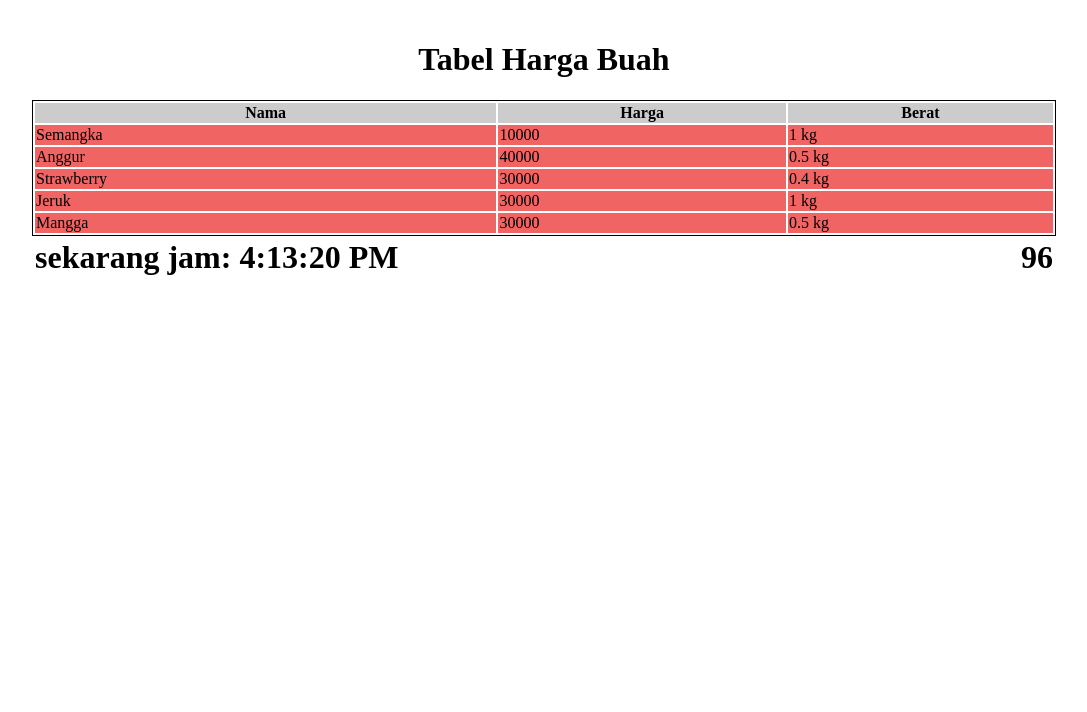
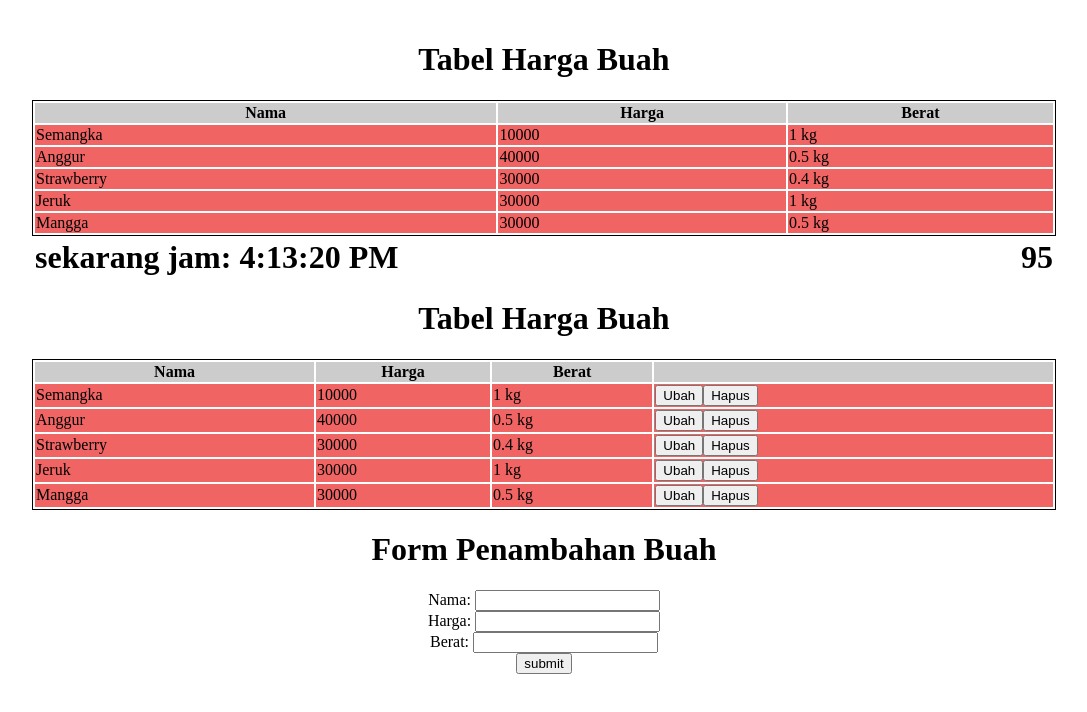
Before and after one commit to riyooho/sanbercode-reactjs-0720-week3, a React (Create React App) app: page / in a window 1280 px wide. Shown: the top 712 px of the page, without its empty margins (96-1183 px from the left). Built offline with nearby package versions, Linux system fonts and the light colour scheme.

Commit message:
mengupload tugas hari ke-13 (react)

```diff
--- a/src/App.js
+++ b/src/App.js
@@ -2,13 +2,15 @@
 import './App.css';
 import TabelBuah from './tugas11/TabelBuah.js';
 import ClockCount from './tugas12/ClockCount.js';
+import Lists from './tugas13/Lists.js';
 
 function App() {
   return (
   	<div align="center">
-      <h1>Tabel Harga Buah</h1>
-      <TabelBuah/>
-	  <ClockCount startCount = {101}/>
+  	<h1>Tabel Harga Buah</h1>
+  	<TabelBuah/>
+  	<ClockCount startCount = {100}/>
+	<Lists/>
     </div>
   );
 }
--- /dev/null
+++ b/src/tugas13/Lists.js
@@ -0,0 +1,134 @@
+import React, {Component} from "react"
+
+class Lists extends Component {
+  constructor(props){
+    super(props)
+    this.state ={
+      daftar : [
+        {nama: "Semangka", harga: 10000, berat: 1000},
+        {nama: "Anggur", harga: 40000, berat: 500},
+        {nama: "Strawberry", harga: 30000, berat: 400},
+        {nama: "Jeruk", harga: 30000, berat: 1000},
+        {nama: "Mangga", harga: 30000, berat: 500}],
+      input :{
+        nama: "",
+        harga: "",
+        berat: ""
+      },
+      indexOfForm: -1
+    }
+
+    this.handleChange = this.handleChange.bind(this);
+    this.handleSubmit = this.handleSubmit.bind(this);
+    this.handleEdit = this.handleEdit.bind(this);
+    this.handleDelete = this.handleDelete.bind(this);
+    }
+
+    handleChange(event){
+    let input = {...this.state.input}
+    input[event.target.name] = event.target.value
+    this.setState({
+      input
+    });
+    }
+
+    handleSubmit(event){
+    event.preventDefault()
+
+    let input = this.state.input
+    if(input['nama'].replace(/\s/g, '') !== "" && input['harga'].toString().replace(/\s/g, '') !== "" && input['berat'].toString().replace(/\s/g, '') !== "" ){
+      let xdaftar = this.state.daftar
+      let index = this.state.indexOfForm
+      console.log(index)
+      if (index === -1){
+        xdaftar = [...xdaftar, input]
+      }else{
+        xdaftar[index] = input
+      }
+      this.setState({
+        daftar: xdaftar,
+        input :{
+          nama:"",
+          harga: "",
+          berat: ""
+        },
+        indexOfForm: -1
+      })
+    }
+    }
+
+    handleEdit(event){
+    let index = event.target.value
+    let buah = this.state.daftar[index]
+    this.setState({
+      input :{
+        nama: buah.nama,
+        harga: buah.harga,
+        berat: buah.berat
+      },
+      indexOfForm: index
+    })
+    }
+
+    handleDelete(event){
+    let index = event.target.value
+    let xdaftar = this.state.daftar
+    let edaftar = xdaftar[this.state.indexOfForm]
+    xdaftar.splice(index, 1)
+
+    if (edaftar !== undefined){
+      var newIndex = xdaftar.findIndex((val) => val === edaftar)
+      this.setState({daftar: xdaftar, indexOfForm: newIndex})
+    }else{
+      this.setState({daftar: xdaftar})
+    }
+    }
+
+  render(){
+    return(
+      <>
+        <h1>Tabel Harga Buah</h1>
+        <table style={{border: "1px solid #000", width: "100%"}}>
+          <thead>
+            <tr style={{backgroundColor: "#ccc", padding: "10px"}}>
+              <th>Nama</th>
+              <th>Harga</th>
+              <th>Berat</th>
+              <th></th>
+            </tr>
+          </thead>
+          <tbody>
+              {
+                this.state.daftar.map((val, index)=>{
+                  return(
+                    <tr style={{backgroundColor: "#F06464", padding: "10px"}}>
+                      <td>{val.nama}</td>
+                      <td>{val.harga}</td>
+                      <td>{val.berat/1000} kg</td>
+                      <td>
+                      <button onClick={this.handleEdit} value={index}>Ubah</button>
+                      <button onClick={this.handleDelete} value={index}>Hapus</button>
+                      </td>
+                    </tr>
+                  )
+                })
+              }
+          </tbody>
+        </table>
+        {/* Form */}
+        <h1>Form Penambahan Buah</h1>
+        <form onSubmit={this.handleSubmit}>
+          <label>Nama: </label>
+          <input type="text" name="nama" id="form" value={this.state.input.nama} onChange={this.handleChange}/><br/>
+          <label>Harga: </label>
+          <input type="text" name="harga" id="form" value={this.state.input.harga} onChange={this.handleChange}/><br/>
+          <label>Berat: </label>
+          <input type="text" name="berat" id="form" value={this.state.input.berat} onChange={this.handleChange}/><br/>
+          <button>submit</button>
+        </form>
+      </>
+    )
+  }
+}
+
+export default Lists
```
